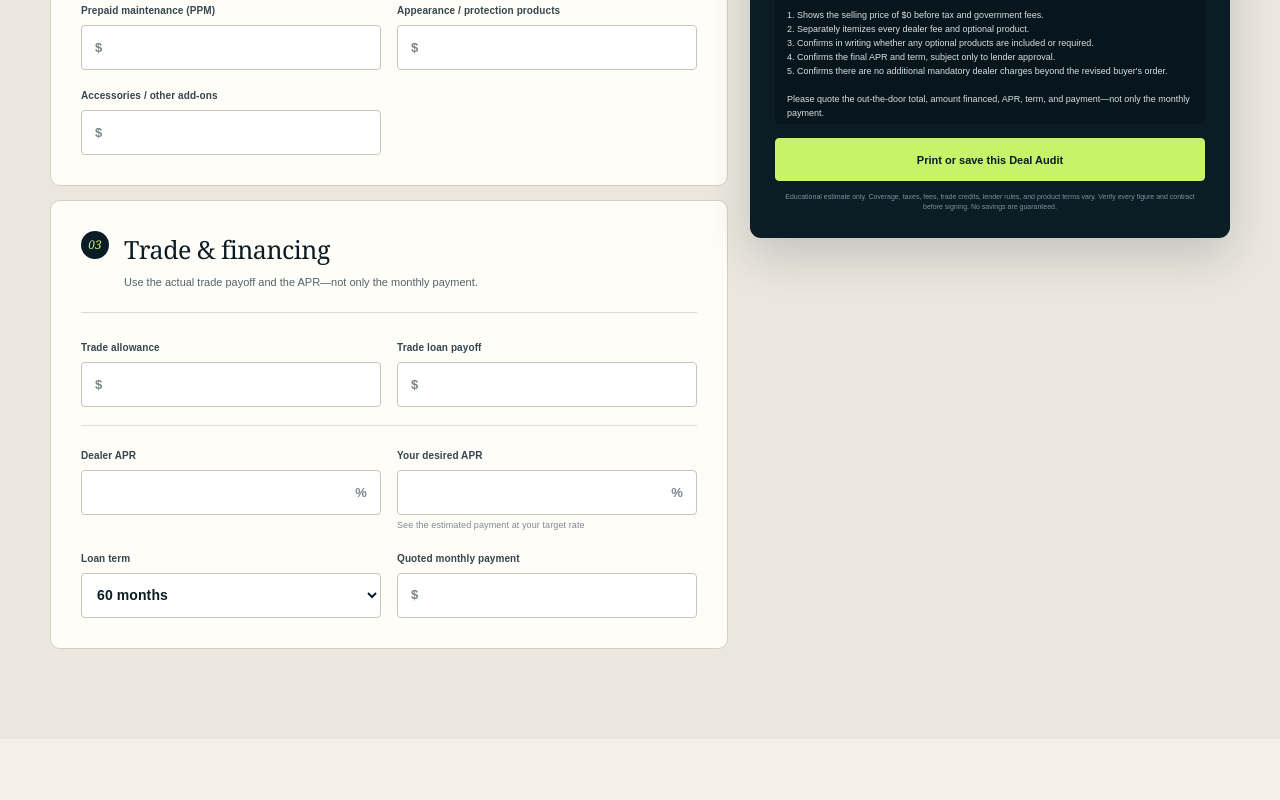
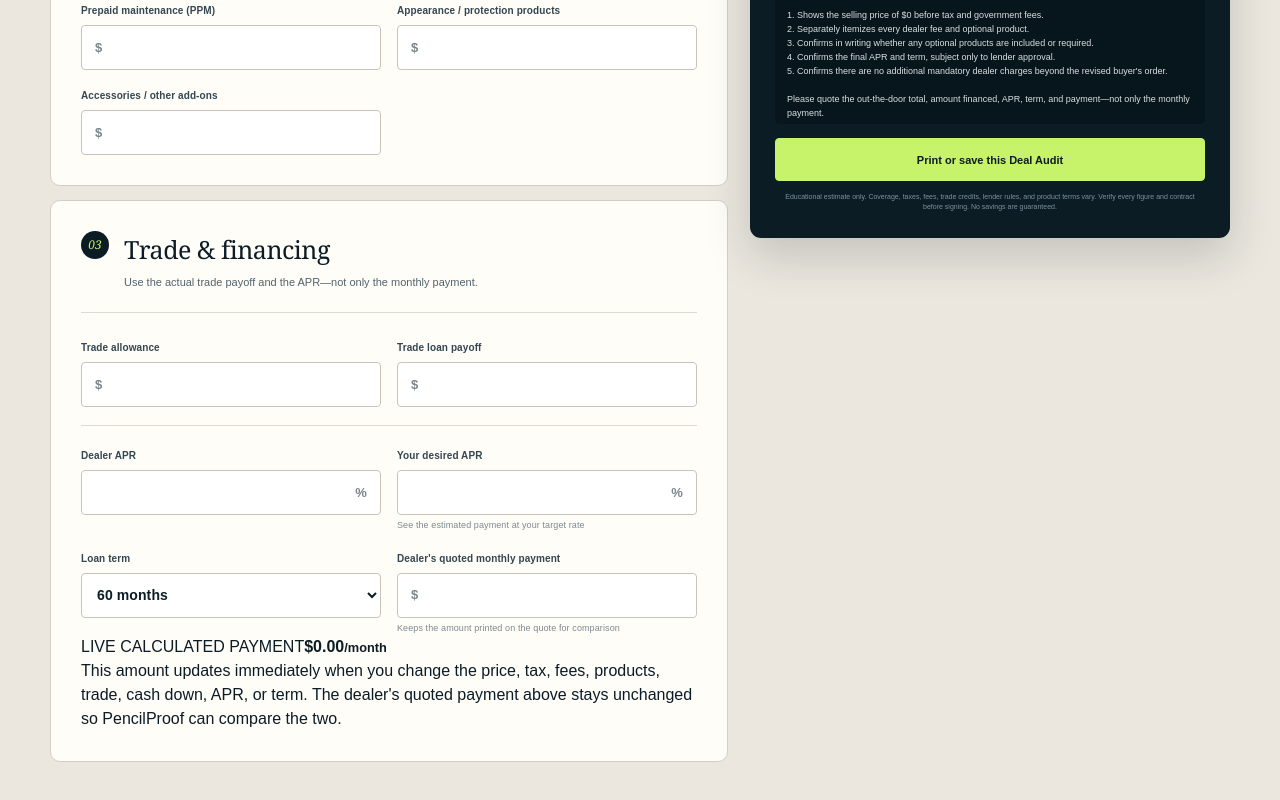
Before and after one commit to jpk0705/pencilproof, a Next.js app: page /analyze in a window 1280 px wide. Shown: the part 1433-2233 px from the top of the page. Before the commit the page ends 2172 px from the top, so only its background shows below. Built offline with nearby package versions, Linux system fonts and the light colour scheme.

Commit message:
Show live calculated payment beside dealer quote

```diff
--- a/app/analyze/page.tsx
+++ b/app/analyze/page.tsx
@@ -87,6 +87,14 @@ const dollars = (value: number) =>
     maximumFractionDigits: 0,
   }).format(Number.isFinite(value) ? value : 0);
 
+const dollarsAndCents = (value: number) =>
+  new Intl.NumberFormat("en-US", {
+    style: "currency",
+    currency: "USD",
+    minimumFractionDigits: 2,
+    maximumFractionDigits: 2,
+  }).format(Number.isFinite(value) ? value : 0);
+
 const paymentFor = (principal: number, apr: number, months: number) => {
   if (principal <= 0 || months <= 0) return 0;
   const rate = apr / 1200;
@@ -117,7 +125,7 @@ function MoneyField({
           inputMode="decimal"
           type="number"
           min="0"
-          step="1"
+          step="0.01"
           value={value || ""}
           onChange={(event) => onChange(field, event.target.value)}
         />
@@ -547,7 +555,11 @@ export default function AnalyzePage() {
               <label className="input-field"><span>Dealer APR</span><div className="input-money input-percent"><input aria-label="Dealer APR" inputMode="decimal" type="number" min="0" step="0.01" value={deal.apr || ""} onChange={(event) => setNumber("apr", event.target.value)} /><i>%</i></div></label>
               <label className="input-field"><span>Your desired APR</span><div className="input-money input-percent"><input aria-label="Your desired APR" inputMode="decimal" type="number" min="0" step="0.01" value={deal.outsideApr || ""} onChange={(event) => setNumber("outsideApr", event.target.value)} /><i>%</i></div><small>See the estimated payment at your target rate</small></label>
               <label className="input-field"><span>Loan term</span><select aria-label="Loan term" value={deal.term} onChange={(event) => setNumber("term", event.target.value)}><option value="36">36 months</option><option value="48">48 months</option><option value="60">60 months</option><option value="72">72 months</option><option value="75">75 months</option><option value="84">84 months</option><option value="96">96 months</option></select></label>
-              <MoneyField label="Quoted monthly payment" field="quotedPayment" value={deal.quotedPayment} onChange={setNumber} />
+              <MoneyField label="Dealer's quoted monthly payment" field="quotedPayment" value={deal.quotedPayment} onChange={setNumber} hint="Keeps the amount printed on the quote for comparison" />
+            </div>
+            <div className="live-payment" aria-live="polite">
+              <div><span>LIVE CALCULATED PAYMENT</span><strong>{dollarsAndCents(analysis.calculatedPayment)}<small>/month</small></strong></div>
+              <p>This amount updates immediately when you change the price, tax, fees, products, trade, cash down, APR, or term. The dealer&apos;s quoted payment above stays unchanged so PencilProof can compare the two.</p>
             </div>
           </section>
         </form>
```
